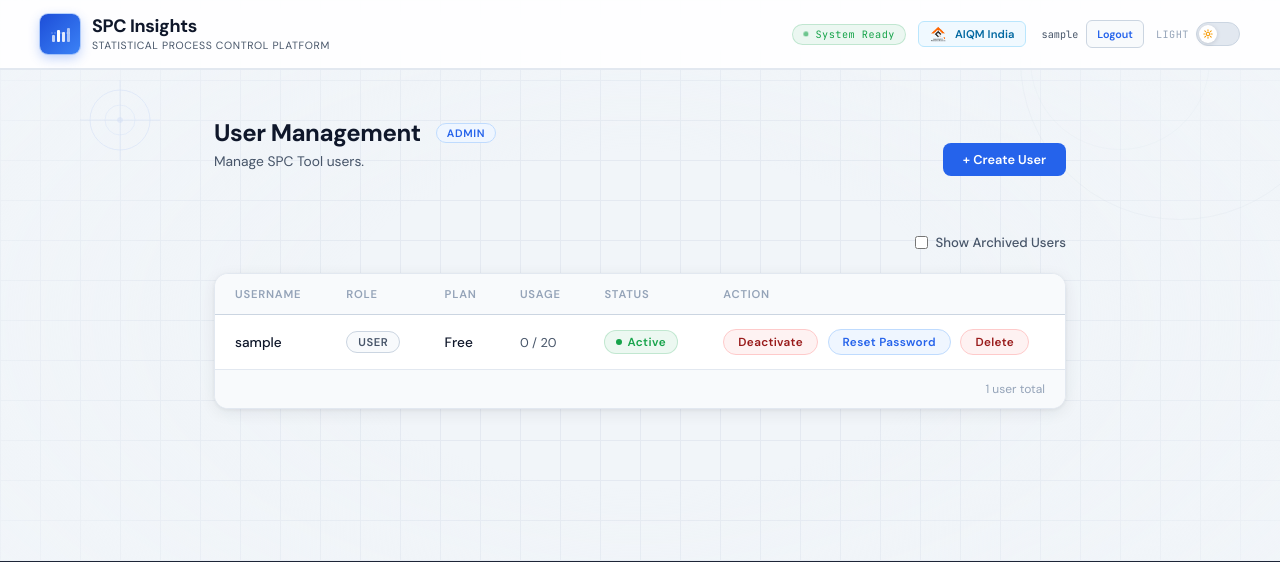
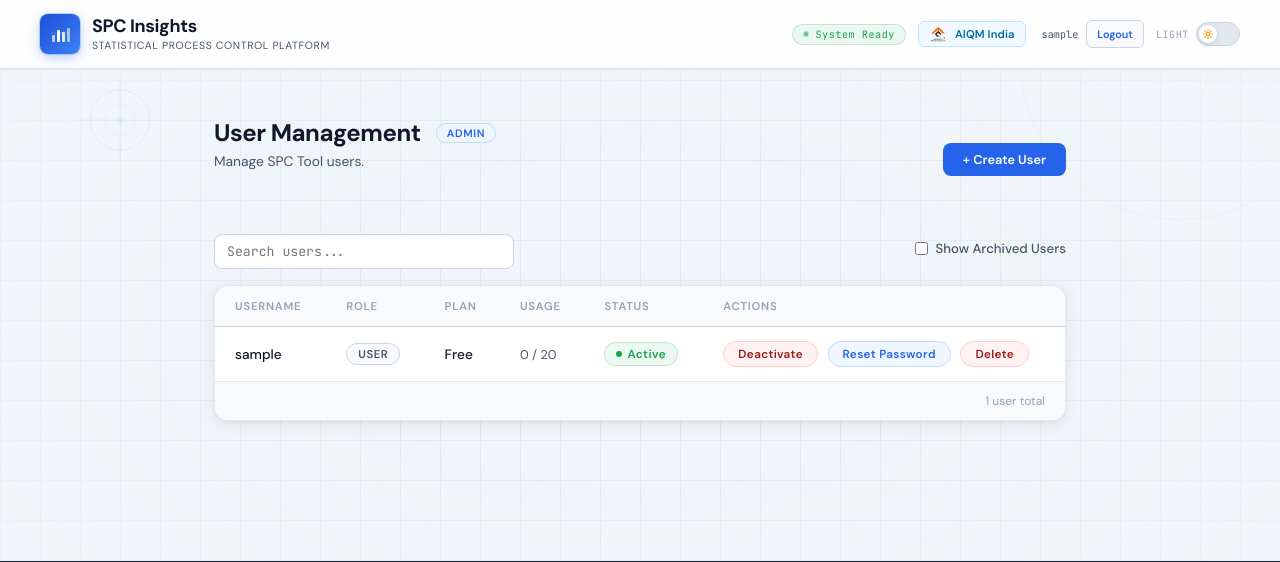
Before and after one commit to Aniket182001/spc-web-app, a Flask app: template templates/admin/users.html in a window 1280 px wide. Shown: the top 562 px of the page. Run offline with Flask 3, Linux system fonts and the light colour scheme; the template is opened without the code that fills it: values that come from a table or form of the project are taken from there, others are empty; the visitor is signed in with stand-in values (Sample User, id 1); some libraries are stand-ins or nearby versions.

Commit message:
UI: Admin Users page usability improvements

```diff
--- a/templates/admin/users.html
+++ b/templates/admin/users.html
@@ -353,7 +353,10 @@
   {% endwith %}
 
   <!-- Filter bar -->
-  <div style="margin-bottom: 16px; text-align: right;">
+  <div style="margin-bottom: 16px; display: flex; justify-content: space-between; align-items: center; flex-wrap: wrap; gap: 16px;">
+    <div style="flex: 1; max-width: 300px;">
+      <input type="text" id="user-search" placeholder="Search users..." style="width: 100%; padding: 8px 12px; border: 1px solid var(--border-default); border-radius: 8px; font-size: 0.88rem; background: var(--bg-input); color: var(--text-primary); transition: border-color 0.28s ease, box-shadow 0.28s ease;">
+    </div>
     <form method="get" action="{{ url_for('admin.users') }}">
       <label style="font-size: 0.88rem; color: var(--text-secondary); cursor: pointer; display: inline-flex; align-items: center; gap: 8px;">
         <input type="checkbox" name="show_archived" value="true" {% if show_archived %}checked{% endif %} onchange="this.form.submit()">
@@ -373,7 +376,7 @@
           <th>Plan</th>
           <th>Usage</th>
           <th>Status</th>
-          <th>Action</th>
+          <th>Actions</th>
         </tr>
       </thead>
       <tbody>
@@ -403,7 +406,7 @@
           <td>
             <span style="color: var(--text-secondary); font-size: 0.85rem;">
               {% if user.monthly_chart_limit == -1 %}
-                Unlimited
+                {{ user.charts_used_this_month }} charts
               {% else %}
                 {{ user.charts_used_this_month }} / {{ user.monthly_chart_limit }}
               {% endif %}
@@ -460,5 +463,31 @@
     {% endif %}
   </div>
 
+  <script>
+    document.addEventListener('DOMContentLoaded', function() {
+      const searchInput = document.getElementById('user-search');
+      if (!searchInput) return;
+
+      searchInput.addEventListener('input', function(e) {
+        const term = e.target.value.toLowerCase();
+        const rows = document.querySelectorAll('.user-table tbody tr');
+
+        rows.forEach(row => {
+          const usernameCell = row.querySelector('td:nth-child(1) .user-name');
+          const planCell = row.querySelector('td:nth-child(3)');
+
+          const username = usernameCell ? usernameCell.textContent.toLowerCase() : '';
+          const plan = planCell ? planCell.textContent.toLowerCase() : '';
+
+          if (username.includes(term) || plan.includes(term)) {
+            row.style.display = '';
+          } else {
+            row.style.display = 'none';
+          }
+        });
+      });
+    });
+  </script>
+
 </div>
 {% endblock %}
```
